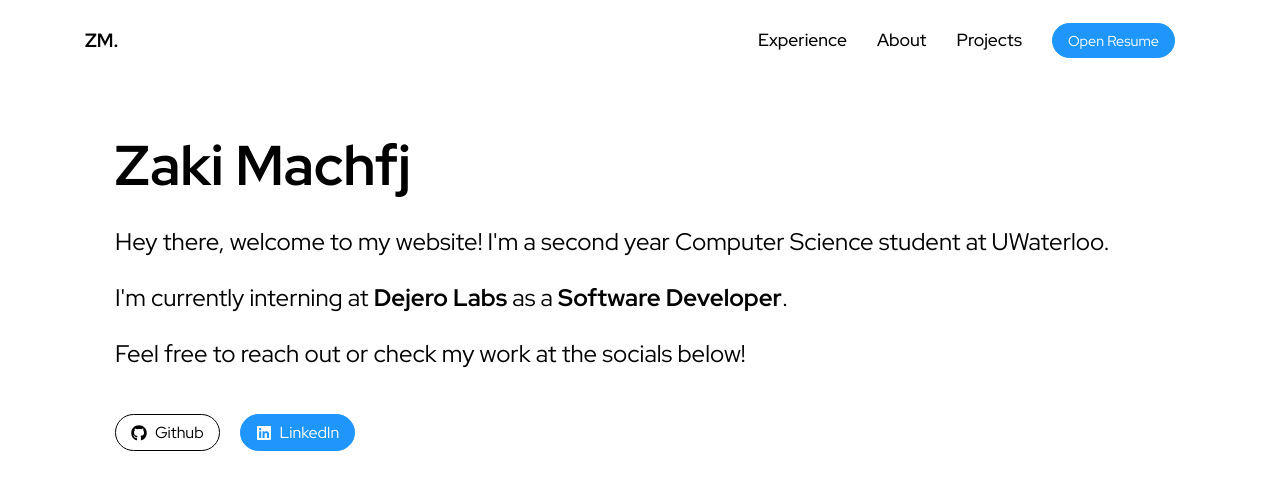
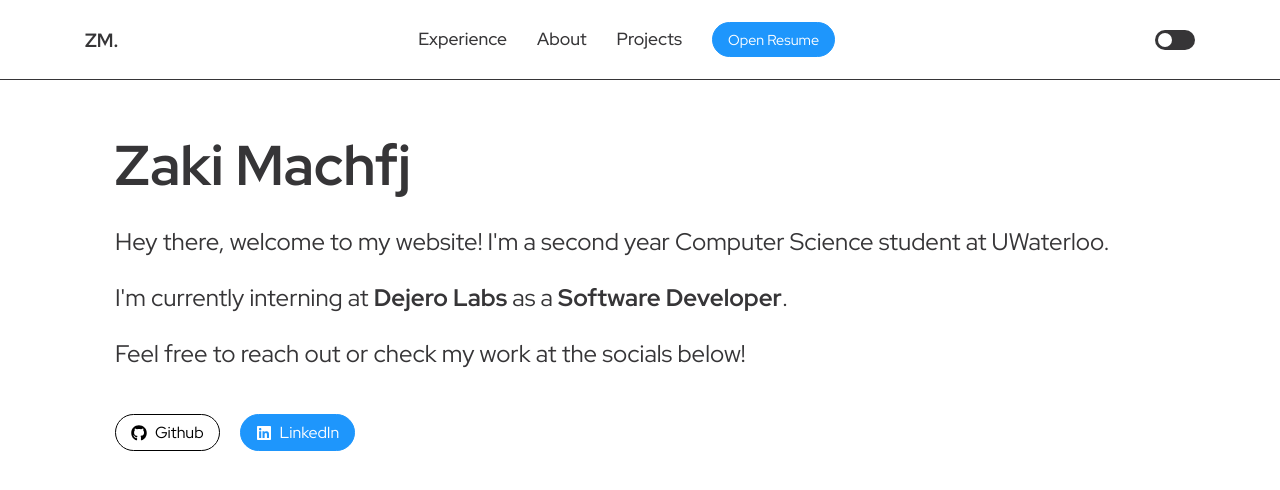
Before and after one commit to ragizaki/Portfolio, a React (Vite) app: page / in a window 1280 px wide. Shown: the top 490 px of the page. Built offline with nearby package versions, Linux system fonts and the light colour scheme.

Commit message:
add dark and light theme and toggler in navbar

```diff
--- a/src/App.tsx
+++ b/src/App.tsx
@@ -1,20 +1,22 @@
-import React from 'react';
+import { useState, useCallback } from 'react';
 
 import GlobalStyles from './styles/globalStyles';
 import { ThemeProvider } from 'styled-components';
-import theme from './styles/theme';
+import { lightTheme, darkTheme } from './styles/theme';
 
 // Components
 import Navbar from './components/Navbar/Navbar';
 import Home from './components/Home/Home';
 
-type Props = {};
+const App = (): JSX.Element => {
+    const [isDark, setIsDark] = useState<boolean>(false);
 
-const App = (props: Props) => {
+    const toggleTheme = useCallback(() => setIsDark(prevTheme => !prevTheme), [setIsDark]);
     return (
         <div>
-            <ThemeProvider theme={theme}>
+            <ThemeProvider theme={isDark ? darkTheme : lightTheme}>
                 <GlobalStyles />
+                <Navbar toggleTheme={toggleTheme} />
                 <Home />
             </ThemeProvider>
         </div>
--- a/src/components/Home/Home.tsx
+++ b/src/components/Home/Home.tsx
@@ -1,13 +1,10 @@
 import { homeData } from '../../data';
 import { HomeContainer, Heading, TagItem, Socials } from './HomeStyles';
 import { Button } from '../../styles/globalStyles';
-import Navbar from '../Navbar/Navbar';
 
 const Home = () => {
     const { heading, socials, position, company } = homeData;
     return (
-        <>
-            <Navbar />
         <HomeContainer>
             <Heading>{heading}</Heading>
             <TagItem>
@@ -25,7 +22,6 @@ const Home = () => {
                 ))}
             </Socials>
         </HomeContainer>
-        </>
     );
 };
 
--- a/src/components/Home/HomeStyles.tsx
+++ b/src/components/Home/HomeStyles.tsx
@@ -12,7 +12,6 @@ export const HomeContainer = styled(Container)`
 export const Heading = styled.h1`
     font-size: 3.5rem;
     font-weight: bold;
-    color: black;
     margin-bottom: 1.5rem;
 
     @media screen and (max-width: 960px) {
@@ -23,7 +22,6 @@ export const Heading = styled.h1`
 export const TagItem = styled.p`
     font-size: 1.5rem;
     text-decoration: capitalize;
-    color: black;
     margin-bottom: 25px;
 
     @media screen and (max-width: 960px) {
--- a/src/components/Navbar/Navbar.tsx
+++ b/src/components/Navbar/Navbar.tsx
@@ -1,25 +1,37 @@
-import { useState } from 'react';
+import { useState, useContext } from 'react';
 import { animateScroll } from 'react-scroll';
-import { Nav, NavContainer, NavLogo, NavItems, NavItem, BurgerMenu, ResumeButton } from './NavbarStyles';
+import {
+    Nav,
+    NavContainer,
+    NavLogo,
+    NavItems,
+    NavItem,
+    BurgerMenu,
+    ResumeButton,
+    ThemeToggle,
+} from './NavbarStyles';
 import { navData } from '../../data';
 import Resume from '../../assets/Resume.pdf';
 
 // Icon Configuration
 import { FaBars, FaTimes } from 'react-icons/fa';
 import { IconContext } from 'react-icons/lib';
-import theme from '../../styles/theme';
+import { ThemeContext } from 'styled-components';
 
-type Props = {};
+interface Props {
+    toggleTheme: () => void;
+}
 
-const Navbar = (): JSX.Element => {
+const Navbar = ({ toggleTheme }: Props): JSX.Element => {
     const [isBurgerOpen, setIsBurgerOpen] = useState<boolean>(false);
+    const theme = useContext(ThemeContext);
 
     const onBurgerClick = (): void => setIsBurgerOpen(prevOpen => !prevOpen);
 
     const scrollToTop = (): void => animateScroll.scrollToTop();
     return (
         <Nav>
-            <IconContext.Provider value={{ color: theme.white }}>
+            <IconContext.Provider value={{ color: theme.toggleBorder }}>
                 <NavContainer>
                     <NavLogo onClick={scrollToTop}>ZM.</NavLogo>
                     <NavItems>
@@ -32,6 +44,7 @@ const Navbar = (): JSX.Element => {
                             Open Resume
                         </ResumeButton>
                     </NavItems>
+                    <ThemeToggle type='checkbox' onClick={toggleTheme} />
                     <BurgerMenu onClick={onBurgerClick}>{isBurgerOpen ? <FaTimes /> : <FaBars />}</BurgerMenu>
                 </NavContainer>
             </IconContext.Provider>
--- a/src/components/Navbar/NavbarStyles.tsx
+++ b/src/components/Navbar/NavbarStyles.tsx
@@ -1,9 +1,9 @@
 import styled from 'styled-components';
 import { Container, Button } from '../../styles/globalStyles';
+import Theme from '../../styles/theme';
 import { Link } from 'react-scroll';
 
 export const Nav = styled.nav`
-    background: #fff;
     height: 80px;
     display: flex;
     justify-content: center;
@@ -11,7 +11,8 @@ export const Nav = styled.nav`
     font-size: 1.2rem;
     position: sticky;
     top: 0;
-    z-index: 100;
+    z-index: 999;
+    border-bottom: 1px solid ${props => props.theme.background};
 `;
 
 export const NavContainer = styled(Container)`
@@ -23,7 +24,6 @@ export const NavContainer = styled(Container)`
 `;
 
 export const NavLogo = styled.a`
-    color: black;
     justify-self: flex-start;
     text-decoration: none;
     cursor: pointer;
@@ -69,7 +69,6 @@ export const NavItems = styled.ul`
 `;
 
 export const NavItem = styled(Link)<{ to: string }>`
-    color: black;
     text-transform: capitalize;
     margin-right: 30px;
     cursor: pointer;
@@ -86,3 +85,36 @@ export const NavItem = styled(Link)<{ to: string }>`
 export const ResumeButton = styled(Button)`
     font-size: 0.9rem;
 `;
+
+export const ThemeToggle = styled.input<{ theme: Theme }>`
+    appearance: none;
+    -webkit-appearance: none;
+    width: 40px;
+    height: 20px;
+    border-radius: 3em;
+    background: ${props => props.theme.text};
+    outline: 0;
+    cursor: pointer;
+    transition: background-color 100ms ease-in-out;
+    position: relative;
+
+    &:checked {
+        background: ${props => props.theme.text};
+    }
+
+    &:after {
+        content: '';
+        width: 20px;
+        height: 20px;
+        border-radius: 3em;
+        background: ${props => props.theme.body};
+        position: absolute;
+        transform: scale(0.7);
+        left: 0;
+        transition: left 100ms ease-in-out;
+    }
+
+    &:checked:after {
+        left: 20px;
+    }
+`;
--- a/src/styles/globalStyles.tsx
+++ b/src/styles/globalStyles.tsx
@@ -1,12 +1,16 @@
 import styled, { createGlobalStyle, css } from 'styled-components';
-import theme, { ThemeInterface } from './theme';
+import Theme from './theme';
 
-const GlobalStyle = createGlobalStyle`
+const GlobalStyle = createGlobalStyle<{ theme: Theme }>`
     * {
         margin: 0;
         padding: 0;
         box-sizing: border-box;
         font-family: 'Red Hat Display';
+    }
+    html {
+        color: ${props => props.theme.text};
+        background: ${props => props.theme.body};
     }
 `;
 
@@ -43,7 +47,7 @@ const buttonStyles = css`
     }
 `;
 
-export const Button = styled.a<{ theme: ThemeInterface; secondary: boolean }>`
+export const Button = styled.a<{ theme: Theme; secondary: boolean }>`
     ${buttonStyles}
 
     color: ${props => (props.secondary ? props.theme.black : props.theme.white)};
--- a/src/styles/theme.ts
+++ b/src/styles/theme.ts
@@ -1,15 +1,40 @@
-const theme: ThemeInterface = {
+// const theme: ThemeInterface = {
+//     dark:
+//     primary: '#1e96fc',
+//     white: '#fff',
+//     black: '#000',
+//     hover: '#3da5d9',
+// };
+
+const genericThemes = {
     primary: '#1e96fc',
     white: '#fff',
     black: '#000',
     hover: '#3da5d9',
 };
 
-export interface ThemeInterface {
+export const lightTheme: Theme = {
+    body: '#FFF',
+    text: '#363537',
+    toggleBorder: '#FFF',
+    background: '#363537',
+    ...genericThemes,
+};
+export const darkTheme: Theme = {
+    body: '#363537',
+    text: '#f8edeb',
+    toggleBorder: '#6B8096',
+    background: '#999',
+    ...genericThemes,
+};
+
+export default interface Theme {
+    body: string;
+    text: string;
+    toggleBorder: string;
+    background: string;
     primary: string;
-    white: string;
     black: string;
     hover: string;
+    white: string;
 }
-
-export default theme;
```
Lines whose indentation alone changed are shown as unchanged.
